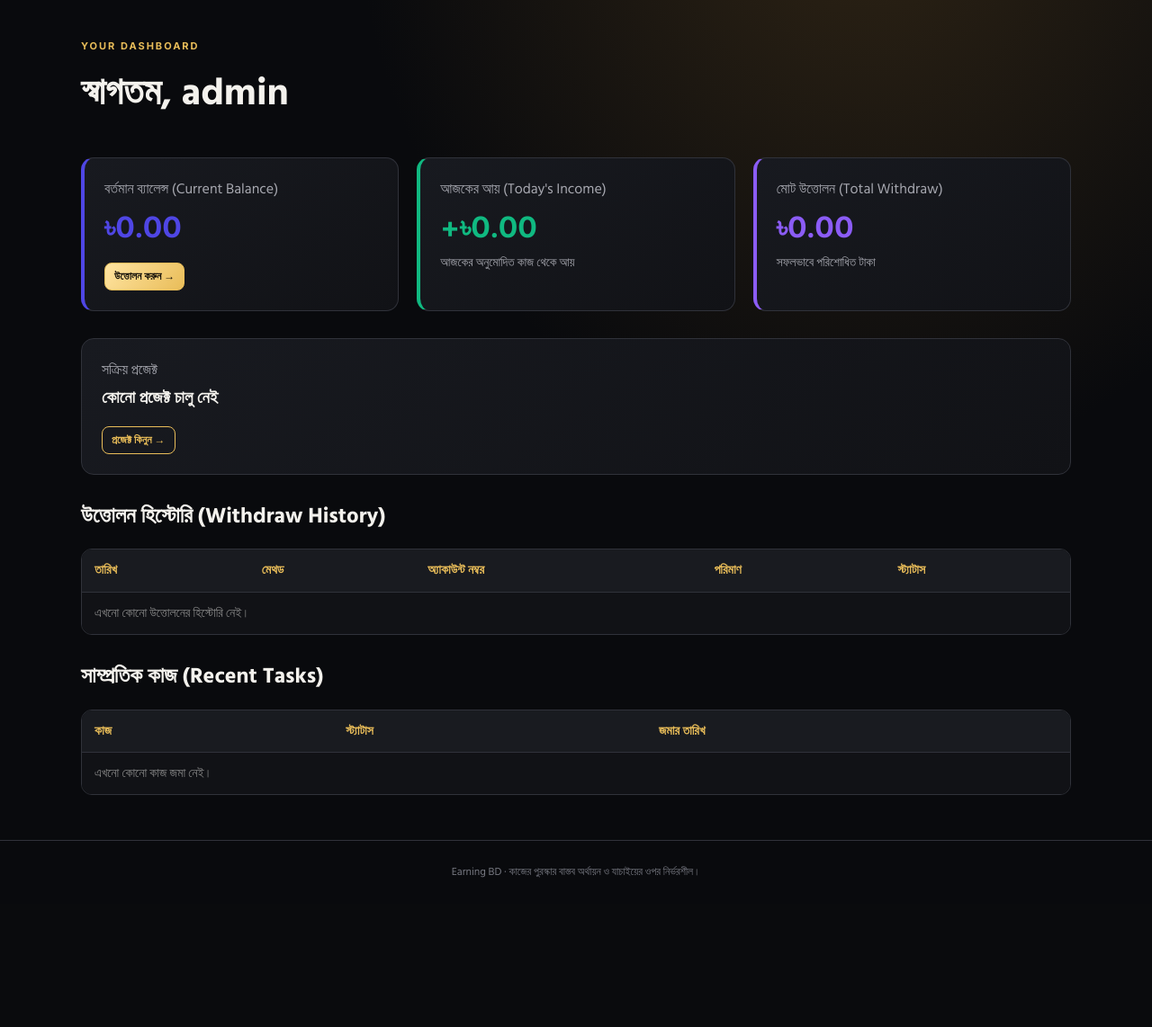
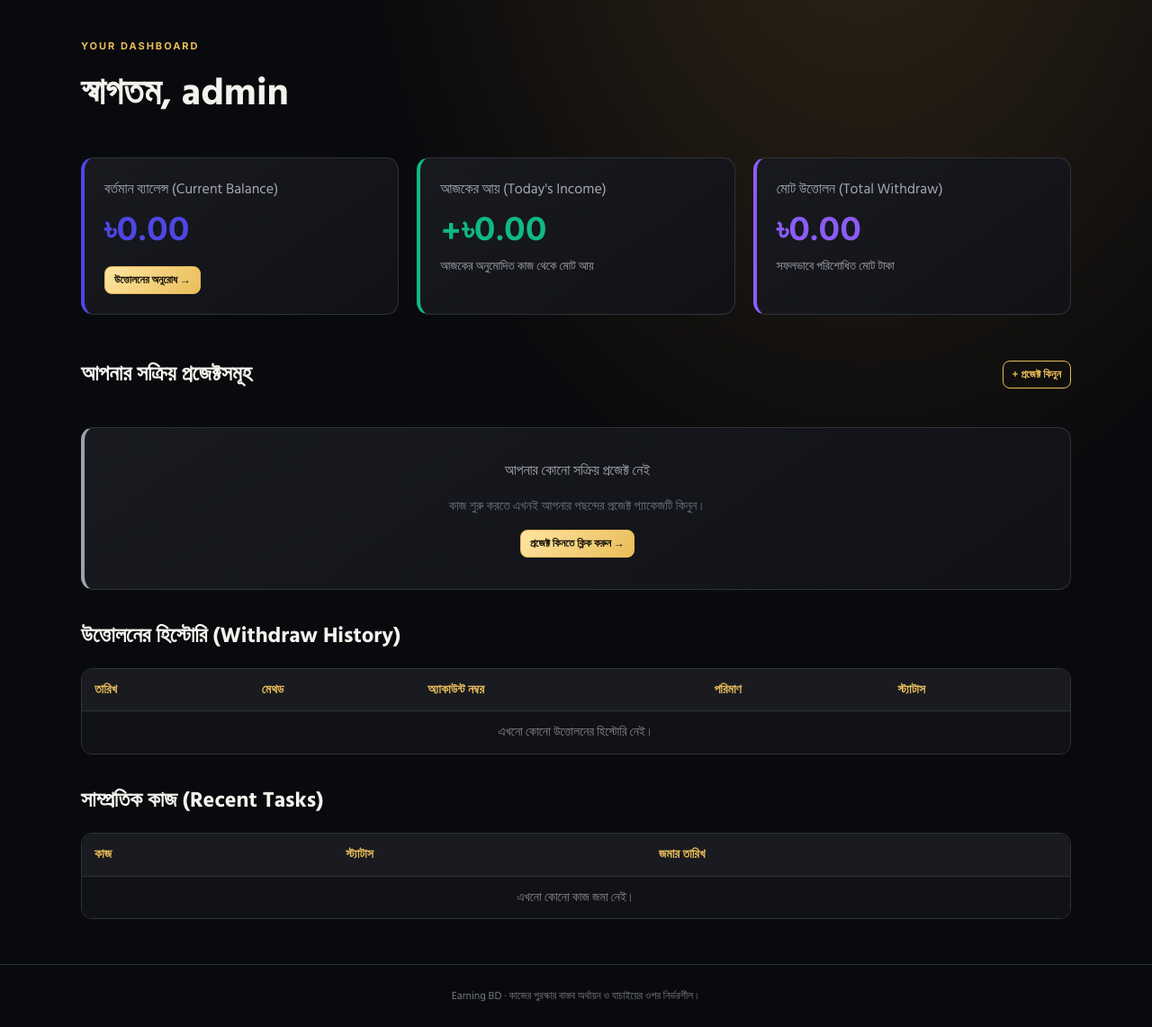
Before and after one commit to Monirul64/Earningbd, a Flask app: page /dashboard in a window 1280 px wide. Shown: the part 59-1201 px from the top of the page at 90% size. Before the commit the page ends 1035 px from the top, so only its background shows below. Run offline with Flask 3, Linux system fonts and the light colour scheme; a user stored in the database is signed in; some libraries are stand-ins or nearby versions.

Commit message:
Update dashboard.html

```diff
--- a/templates/dashboard.html
+++ b/templates/dashboard.html
@@ -14,61 +14,81 @@
         <!-- Current Balance Card -->
         <div class="card" style="border-left: 4px solid #4f46e5;">
             <span class="muted">বর্তমান ব্যালেন্স (Current Balance)</span>
-            <h2 style="font-size: 2rem; color: #4f46e5; margin: 10px 0;">{{ balance|money }}</h2>
+            <h2 style="font-size: 2.2rem; color: #4f46e5; margin: 10px 0; font-weight: 700;">{{ balance|money }}</h2>
             <a href="{{ url_for('withdraw') }}" class="btn small" style="margin-top: 10px; display: inline-block;">
-                উত্তোলন করুন →
+                উত্তোলনের অনুরোধ →
             </a>
         </div>
 
         <!-- Today's Income Card -->
         <div class="card" style="border-left: 4px solid #10b981;">
             <span class="muted">আজকের আয় (Today's Income)</span>
-            <h2 style="font-size: 2rem; color: #10b981; margin: 10px 0;">+{{ today_income|money }}</h2>
-            <p class="muted" style="font-size: 0.85rem; margin: 0;">আজকের অনুমোদিত কাজ থেকে আয়</p>
+            <h2 style="font-size: 2.2rem; color: #10b981; margin: 10px 0; font-weight: 700;">+{{ today_income|money }}</h2>
+            <p class="muted" style="font-size: 0.85rem; margin: 0;">আজকের অনুমোদিত কাজ থেকে মোট আয়</p>
         </div>
 
         <!-- Total Withdraw Card -->
         <div class="card" style="border-left: 4px solid #8b5cf6;">
             <span class="muted">মোট উত্তোলন (Total Withdraw)</span>
-            <h2 style="font-size: 2rem; color: #8b5cf6; margin: 10px 0;">{{ total_withdraw|money }}</h2>
-            <p class="muted" style="font-size: 0.85rem; margin: 0;">সফলভাবে পরিশোধিত টাকা</p>
+            <h2 style="font-size: 2.2rem; color: #8b5cf6; margin: 10px 0; font-weight: 700;">{{ total_withdraw|money }}</h2>
+            <p class="muted" style="font-size: 0.85rem; margin: 0;">সফলভাবে পরিশোধিত মোট টাকা</p>
         </div>
 
     </div>
 
-    <!-- Active Projects Section -->
-    <div class="card" style="margin-bottom: 30px;">
-        <span class="muted">সক্রিয় প্রজেক্ট</span>
-        <h3 style="margin-top: 5px;">
-            {% if purchases %}সক্রিয় ({{ purchases|length|bn }}টি){% else %}কোনো প্রজেক্ট চালু নেই{% endif %}
-        </h3>
+    <!-- Projects Section Header & Add Button -->
+    <div class="sectionhead" style="display: flex; justify-content: space-between; align-items: center; margin-bottom: 15px;">
+        <h2>আপনার সক্রিয় প্রজেক্টসমূহ</h2>
+        <a href="{{ url_for('buy') }}" class="btn small secondary">
+            {{ "+ নতুন প্রজেক্ট কিনুন" if purchases else "+ প্রজেক্ট কিনুন" }}
+        </a>
+    </div>
 
-        {% for p in purchases %}
-            <div style="padding: 12px; background: rgba(0,0,0,0.03); border-radius: 8px; margin-top: 10px;">
-                <p style="margin: 0;">
-                    <b>প্রজেক্ট {{ loop.index|bn }} · {{ p.price|money }}</b><br>
-                    দিন {{ current_day(p)|bn }} / {{ project_days|bn }}
-                    · মেয়াদ শেষ: {{ p.ends_at.strftime("%d-%m-%Y") }}<br>
-                    <a href="{{ url_for('tasks', purchase=p.id) }}" style="font-weight: bold; margin-top: 5px; display: inline-block;">
-                        আজকের কাজ করুন →
-                    </a>
-                </p>
+    <!-- Projects Grid (Balance Card design accent in div) -->
+    <div class="grid" style="grid-template-columns: repeat(auto-fit, minmax(280px, 1fr)); gap: 20px; margin-bottom: 35px;">
+
+        {% if purchases %}
+            {% for p in purchases %}
+                <div class="card" style="border-left: 4px solid #f59e0b; display: flex; flex-direction: column; justify-content: space-between;">
+                    <div>
+                        <div style="display: flex; justify-content: space-between; align-items: center; margin-bottom: 8px;">
+                            <span class="muted" style="font-weight: 600;">প্রজেক্ট {{ loop.index|bn }}</span>
+                            <span style="background: #fef3c7; color: #b45309; font-size: 0.75rem; padding: 2px 8px; border-radius: 12px; font-weight: bold;">সক্রিয়</span>
+                        </div>
+                        <h2 style="font-size: 1.8rem; color: #1f2937; margin: 5px 0; font-weight: 700;">
+                            {{ p.price|money }}
+                        </h2>
+                        <div style="margin: 12px 0; font-size: 0.9rem; color: #4b5563; line-height: 1.6;">
+                            <div><b>অগ্রগতি:</b> দিন {{ current_day(p)|bn }} / {{ project_days|bn }}</div>
+                            <div><b>মেয়াদ শেষ:</b> {{ p.ends_at.strftime("%d-%m-%Y") }}</div>
+                        </div>
+                    </div>
+                    <div style="margin-top: 15px; border-top: 1px solid #f3f4f6; pt: 12px;">
+                        <a href="{{ url_for('tasks', purchase=p.id) }}" class="btn small" style="width: 100%; text-align: center; display: block; background: #f59e0b; border-color: #f59e0b; color: #fff;">
+                            আজকের কাজ করুন →
+                        </a>
+                    </div>
+                </div>
+            {% endfor %}
+        {% else %}
+            <!-- Empty State Div Card -->
+            <div class="card" style="grid-column: 1 / -1; text-align: center; padding: 35px 20px; border-left: 4px solid #9ca3af;">
+                <span class="muted" style="font-size: 1rem; display: block; margin-bottom: 10px;">আপনার কোনো সক্রিয় প্রজেক্ট নেই</span>
+                <p style="color: #6b7280; margin-bottom: 15px; font-size: 0.9rem;">কাজ শুরু করতে এখনই আপনার পছন্দের প্রজেক্ট প্যাকেজটি কিনুন।</p>
+                <a href="{{ url_for('buy') }}" class="btn small" style="display: inline-block;">
+                    প্রজেক্ট কিনতে ক্লিক করুন →
+                </a>
             </div>
-        {% endfor %}
+        {% endif %}
 
-        <div style="margin-top: 15px;">
-            <a href="{{ url_for('buy') }}" class="btn small secondary">
-                {{ "আরও প্রজেক্ট কিনুন →" if purchases else "প্রজেক্ট কিনুন →" }}
-            </a>
-        </div>
     </div>
 
     <!-- Withdraw History Section -->
     <div class="sectionhead">
-        <h2>উত্তোলন হিস্টোরি (Withdraw History)</h2>
+        <h2>উত্তোলনের হিস্টোরি (Withdraw History)</h2>
     </div>
 
-    <div class="tablewrap" style="margin-bottom: 30px;">
+    <div class="tablewrap" style="margin-bottom: 35px;">
         <table>
             <thead>
                 <tr>
@@ -88,17 +108,17 @@
                         <td><b>{{ p.amount|money }}</b></td>
                         <td>
                             {% if p.status == 'paid' %}
-                                <span class="status" style="background: #d1fae5; color: #065f46; padding: 4px 8px; border-radius: 4px;">পেমেন্ট সম্পন্ন (Paid)</span>
+                                <span class="status" style="background: #d1fae5; color: #065f46; padding: 4px 8px; border-radius: 4px;">পেমেন্ট সম্পন্ন</span>
                             {% elif p.status == 'pending' %}
-                                <span class="status" style="background: #fef3c7; color: #92400e; padding: 4px 8px; border-radius: 4px;">অপেক্ষমাণ (Pending)</span>
+                                <span class="status" style="background: #fef3c7; color: #92400e; padding: 4px 8px; border-radius: 4px;">অপেক্ষমাণ</span>
                             {% else %}
-                                <span class="status" style="background: #fee2e2; color: #991b1b; padding: 4px 8px; border-radius: 4px;">বাতিল (Rejected)</span>
+                                <span class="status" style="background: #fee2e2; color: #991b1b; padding: 4px 8px; border-radius: 4px;">বাতিল</span>
                             {% endif %}
                         </td>
                     </tr>
                 {% else %}
                     <tr>
-                        <td colspan="5" style="text-center; color: #888;">
+                        <td colspan="5" style="text-align: center; color: #888;">
                             এখনো কোনো উত্তোলনের হিস্টোরি নেই।
                         </td>
                     </tr>
@@ -138,7 +158,7 @@
                     </tr>
                 {% else %}
                     <tr>
-                        <td colspan="3" style="text-center; color: #888;">
+                        <td colspan="3" style="text-align: center; color: #888;">
                             এখনো কোনো কাজ জমা নেই।
                         </td>
                     </tr>
```
